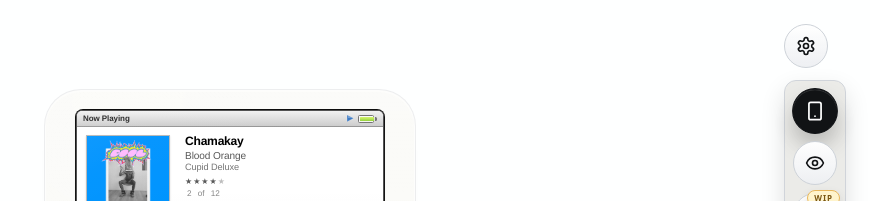
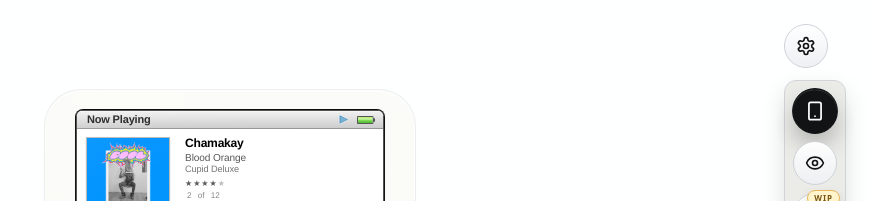
Before and after one commit to stussysenik/v0-ipod, a Next.js app: page / in a window 1280 px wide. Both pictures are taken after a click on the button 640 px from the left and 590 px from the top of the page. Shown: the top 201 px of the page, without its empty margins (410-1280 px from the left). Built offline with nearby package versions, Linux system fonts and the light colour scheme.

Commit message:
Polish iPod display chrome and add smoke test

```diff
--- a/components/ipod/display/ipod-status-bar.tsx
+++ b/components/ipod/display/ipod-status-bar.tsx
@@ -15,41 +15,48 @@ export function IpodStatusBar({ screenTokens, showOsMenu }: IpodStatusBarProps)
 
   return (
     <div
-      className="flex items-center justify-between border-b"
+      className="flex items-center justify-between border-b relative"
       style={{
         height: screenTokens.statusBarHeight,
         paddingInline: screenTokens.statusBarPaddingX,
-        backgroundImage: `linear-gradient(180deg, ${getSurfaceToken("screen.statusbar.bg.from")}, ${getSurfaceToken("screen.statusbar.bg.to")})`,
+        backgroundImage: `linear-gradient(180deg, ${getSurfaceToken("screen.statusbar.bg.from")} 0%, ${getSurfaceToken("screen.statusbar.bg.to")} 100%)`,
         borderColor: screenChromeTokens.statusBar.divider,
       }}
     >
+      {/* Top highlight for metallic feel */}
+      <div className="absolute top-0 left-0 right-0 h-[0.5px] bg-white/40" />
+
       <div
-        className="flex items-center gap-[4px] font-semibold leading-none tracking-[-0.01em]"
+        className="flex items-center gap-[4px] font-bold leading-none tracking-[-0.015em]"
         style={{
           color: getTextTokenCss("screen.statusbar.text"),
-          fontSize: Math.max(7.5, screenTokens.statusBarHeight - 8),
+          fontSize: Math.max(9, screenTokens.statusBarHeight - 7),
+          paddingLeft: 2, // Tiny bit of margin from the left
         }}
         data-testid="screen-status-label"
       >
         <span>{showOsMenu ? "RE:MIX" : "Now Playing"}</span>
       </div>
-      <div className="flex items-center gap-[3px]">
+      <div className="flex items-center gap-[7px]">
         {!showOsMenu && (
+          <div className="relative flex items-center justify-center">
             <svg
               aria-hidden="true"
-            className="shrink-0"
+              className="shrink-0 drop-shadow-[0_0.5px_0.5px_rgba(0,0,0,0.12)]"
               viewBox="0 0 10 9"
-            style={{ width: 9, height: 8.5 }}
+              style={{ width: 12, height: 11 }}
             >
               <path
-              d="M1.2 0.75L8.35 4.5L1.2 8.25V0.75Z"
+                d="M1 0.5L9 4.5L1 8.5V0.5Z"
                 fill={statusBarTokens.playIndicator}
-              stroke="rgba(255,255,255,0.42)"
-              strokeWidth="0.45"
+                stroke="rgba(255,255,255,0.75)"
+                strokeWidth="0.75"
                 strokeLinejoin="round"
               />
-            <path d="M2.2 1.7L6.95 4.2L2.2 4.2V1.7Z" fill="rgba(255,255,255,0.28)" />
+              {/* Internal volumetric highlight */}
+              <path d="M2 1.8L7.5 4.5L2 7.2V1.8Z" fill="rgba(255,255,255,0.35)" />
             </svg>
+          </div>
         )}
         <ScreenBattery level={1} />
       </div>
--- a/components/ipod/display/screen-battery.tsx
+++ b/components/ipod/display/screen-battery.tsx
@@ -1,4 +1,6 @@
 "use client";
+
+import { useId } from "react";
 
 import { screenChromeTokens } from "@/lib/design-system";
 
@@ -9,49 +11,104 @@ interface ScreenBatteryProps {
 export function ScreenBattery({
   level = screenChromeTokens.statusBar.battery.fillWidthRatio,
 }: ScreenBatteryProps) {
-  const battery = screenChromeTokens.statusBar.battery;
+  const batteryId = useId().replace(/:/g, "");
   const safeLevel = Math.min(Math.max(level, 0), 1);
-  const bodyWidth = battery.width - battery.fillInset * 2;
-  const fillWidth = Math.max(2, bodyWidth * safeLevel);
+
+  // High-fidelity dimensions to match the reference image exactly
+  // Reference shows a clean outline with the fill sitting perfectly inside the strokes
+  const svgWidth = 18.5; // Width including the terminal
+  const svgHeight = 8;
+  const shellWidth = 16.5;
+  const shellHeight = 8;
+  const terminalWidth = 1.5;
+  const terminalHeight = 3.5;
+
+  // The fill should be inside the shell's 1px border
+  const fillX = 1;
+  const fillY = 1;
+  const fillWidth = (shellWidth - 2) * safeLevel;
+  const fillHeight = shellHeight - 2;
 
   return (
-    <div
-      className="flex shrink-0 items-center"
+    <svg
+      className="shrink-0"
       data-testid="screen-battery"
       aria-hidden="true"
-      style={{ gap: battery.gap }}
+      width={svgWidth}
+      height={svgHeight}
+      viewBox={`0 0 ${svgWidth} ${svgHeight}`}
+      fill="none"
     >
-      <div
-        className="relative"
-        style={{
-          width: battery.width,
-          height: battery.height,
-          borderRadius: battery.borderRadius,
-          border: `1px solid ${battery.border}`,
-          backgroundColor: battery.background,
-          boxShadow: `inset 0 1px 0 ${battery.highlight}`,
-        }}
-      >
-        <div
-          className="absolute rounded-[0.5px]"
-          style={{
-            top: battery.fillInset,
-            bottom: battery.fillInset,
-            left: battery.fillInset,
-            width: fillWidth,
-            backgroundImage: `linear-gradient(180deg, ${battery.fillFrom} 0%, ${battery.fillTo} 100%)`,
-          }}
-        />
-      </div>
-      <div
-        style={{
-          width: battery.capWidth,
-          height: battery.capHeight,
-          borderTopRightRadius: battery.borderRadius,
-          borderBottomRightRadius: battery.borderRadius,
-          backgroundColor: battery.border,
-        }}
+      <defs>
+        <linearGradient
+          id={`${batteryId}-fill`}
+          x1="0"
+          y1="1"
+          x2="0"
+          y2="7"
+          gradientUnits="userSpaceOnUse"
+        >
+          {/* A multi-stop gradient to simulate the 'full green body' with volume */}
+          <stop offset="0" stopColor="#A4E156" />
+          <stop offset="0.2" stopColor="#BFF37A" />
+          <stop offset="0.45" stopColor="#8EE85E" />
+          <stop offset="0.55" stopColor="#7CD94E" />
+          <stop offset="1" stopColor="#4CB82F" />
+        </linearGradient>
+      </defs>
+
+      {/* Battery Shell and Terminal as a single dark path */}
+      <path
+        d={`
+          M 1 0
+          H ${shellWidth - 1}
+          Q ${shellWidth} 0, ${shellWidth} 1
+          V ${(svgHeight - terminalHeight) / 2}
+          H ${shellWidth + terminalWidth - 0.5}
+          Q ${shellWidth + terminalWidth} ${(svgHeight - terminalHeight) / 2}, ${shellWidth + terminalWidth} ${(svgHeight - terminalHeight) / 2 + 0.5}
+          V ${(svgHeight + terminalHeight) / 2 - 0.5}
+          Q ${shellWidth + terminalWidth} ${(svgHeight + terminalHeight) / 2}, ${shellWidth + terminalWidth - 0.5} ${(svgHeight + terminalHeight) / 2}
+          H ${shellWidth}
+          V ${shellHeight - 1}
+          Q ${shellWidth} ${shellHeight}, ${shellWidth - 1} ${shellHeight}
+          H 1
+          Q 0 ${shellHeight}, 0 ${shellHeight - 1}
+          V 1
+          Q 0 0, 1 0
+          Z
+        `}
+        fill="#555555"
       />
-    </div>
+
+      {/* Inner background (empty space) */}
+      <rect
+        x={fillX}
+        y={fillY}
+        width={shellWidth - 2}
+        height={fillHeight}
+        fill="#FFFFFF"
+      />
+
+      {/* The Fill - thought-out green body with volume */}
+      {fillWidth > 0 && (
+        <>
+          <rect
+            x={fillX}
+            y={fillY}
+            width={fillWidth}
+            height={fillHeight}
+            fill={`url(#${batteryId}-fill)`}
+          />
+          {/* Horizontal highlight for 'glassy' depth, matching the industrial feel */}
+          <rect
+            x={fillX}
+            y={fillY + 0.5}
+            width={fillWidth}
+            height={fillHeight / 2.2}
+            fill="rgba(255,255,255,0.25)"
+          />
+        </>
+      )}
+    </svg>
   );
 }
--- a/lib/ipod-classic-presets.ts
+++ b/lib/ipod-classic-presets.ts
@@ -86,8 +86,8 @@ export const IPOD_CLASSIC_PRESETS: readonly IpodClassicPresetDefinition[] = [
       frameHeight: 228,
       outerRadius: 8,
       innerRadius: 6,
-      statusBarHeight: 16,
-      statusBarPaddingX: 6,
+      statusBarHeight: 18,
+      statusBarPaddingX: 8,
       contentHeight: 138,
       contentPaddingX: 9,
       contentPaddingTop: 8,
@@ -140,8 +140,8 @@ export const IPOD_CLASSIC_PRESETS: readonly IpodClassicPresetDefinition[] = [
       frameHeight: 226,
       outerRadius: 8,
       innerRadius: 6,
-      statusBarHeight: 16,
-      statusBarPaddingX: 6,
+      statusBarHeight: 18,
+      statusBarPaddingX: 8,
       contentHeight: 136,
       contentPaddingX: 9,
       contentPaddingTop: 8,
@@ -194,8 +194,8 @@ export const IPOD_CLASSIC_PRESETS: readonly IpodClassicPresetDefinition[] = [
       frameHeight: 224,
       outerRadius: 8,
       innerRadius: 6,
-      statusBarHeight: 15,
-      statusBarPaddingX: 6,
+      statusBarHeight: 17,
+      statusBarPaddingX: 8,
       contentHeight: 134,
       contentPaddingX: 9,
       contentPaddingTop: 8,
--- a/scripts/design-system.json
+++ b/scripts/design-system.json
@@ -8,7 +8,7 @@
     },
     "statusBar": {
       "divider": "#969696",
-      "playIndicator": "#3B79C4",
+      "playIndicator": "#3786bb",
       "battery": {
         "width": 16,
         "height": 8,
@@ -17,11 +17,11 @@
         "gap": 1,
         "borderRadius": 1.5,
         "fillInset": 1,
-        "fillWidthRatio": 0.74,
+        "fillWidthRatio": 1,
         "border": "#747474",
         "background": "#F7F7F5",
-        "fillFrom": "#D8F76E",
-        "fillTo": "#94D23E",
+        "fillFrom": "#83cf73",
+        "fillTo": "#44a439",
         "highlight": "rgba(255,255,255,0.58)"
       }
     },
```
Also changed, not shown: scripts/run-next.mjs (+67 -1 lines), 3 other files (tests, documents, lock files or other folders). Lines whose indentation alone changed are shown as unchanged.
